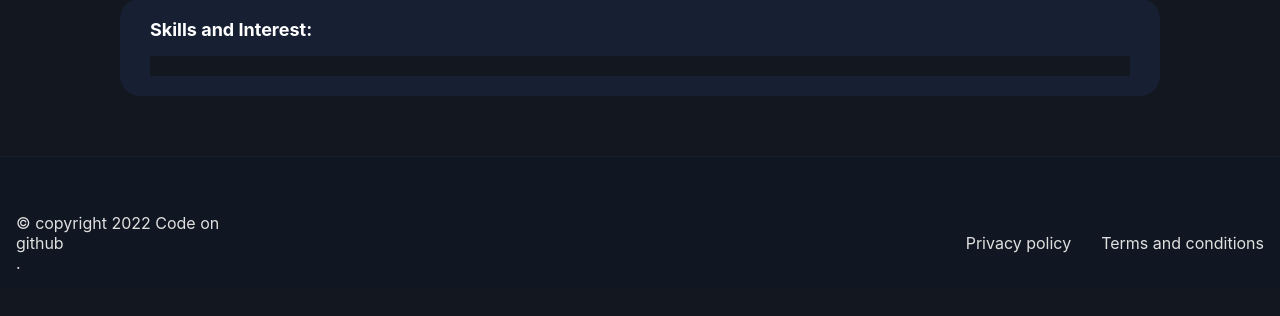
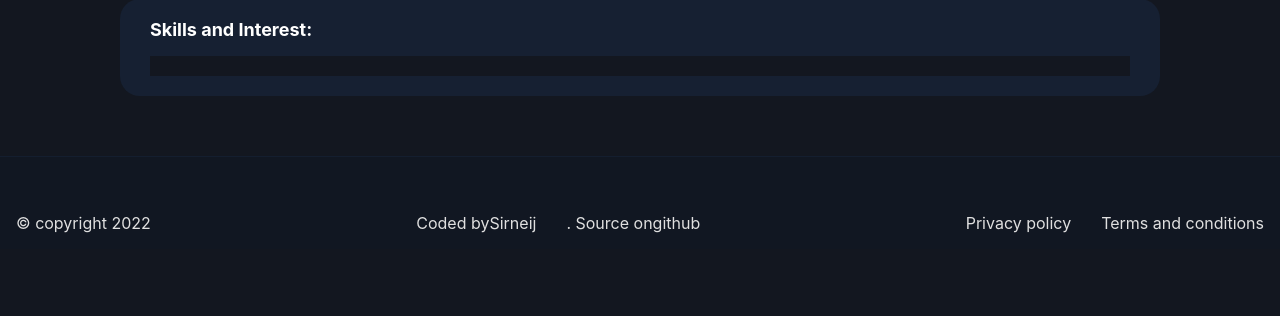
Before and after one commit to Sirneij/torre, a Django app: page / in a window 1280 px wide. Shown: the part 318-634 px from the top of the page. Run offline with Django 4.2, Linux system fonts and the light colour scheme; data that the repository does not hold is empty; parts of the project's set-up code (start-up, migrations or seed data) failed here and were passed over.

Commit message:
Formatted

```diff
--- a/templates/_includes/_footer.html
+++ b/templates/_includes/_footer.html
@@ -6,8 +6,11 @@
         <script type="text/JavaScript">
           document.write(new Date().getFullYear())
         </script>
-        Code on <a href="https://github.com/Sirneij/torre">github</a>.
       </p>
+    </div>
+    <div class="wrapper">
+      Coded by <a href="https://github.com/Sirneij/torre">Sirneij</a>. Source on
+      <a href="https://github.com/Sirneij/torre">github</a>
     </div>
 
     <div class="wrapper">
```
